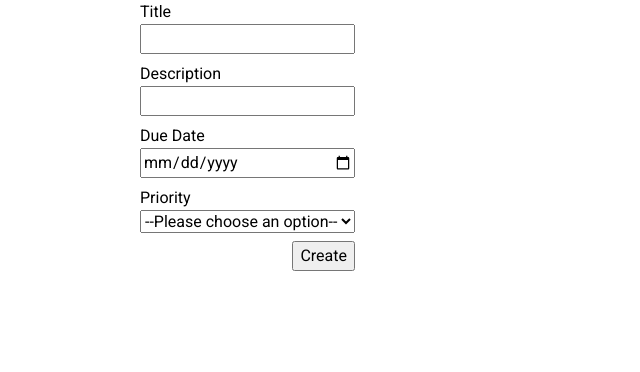
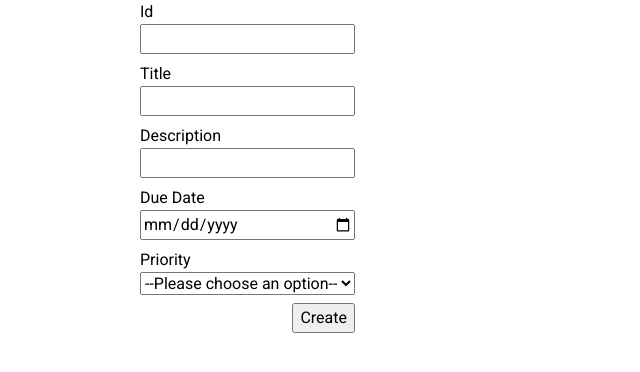
Before and after one commit to karl-perkins/todo, a website built with webpack: page src/index.html in a window 1280 px wide. Shown: the whole page, without its empty margins (0-640 px from the left). Built offline with nearby package versions, Linux system fonts and the light colour scheme.

Commit message:
add id field to form to handle update logic

```diff
--- a/src/index.html
+++ b/src/index.html
@@ -13,6 +13,10 @@
         <div id="content">
             <div id="sidebar">
                 <form id="create-todo-form">
+                    <div class="form-control">
+                        <label for="id">Id</label>
+                        <input type="text" name="id" id="id" readonly/>
+                    </div>
                     <div class="form-control">
                         <label for="title">Title</label>
                         <input type="text" name="title" id="title" />
```
